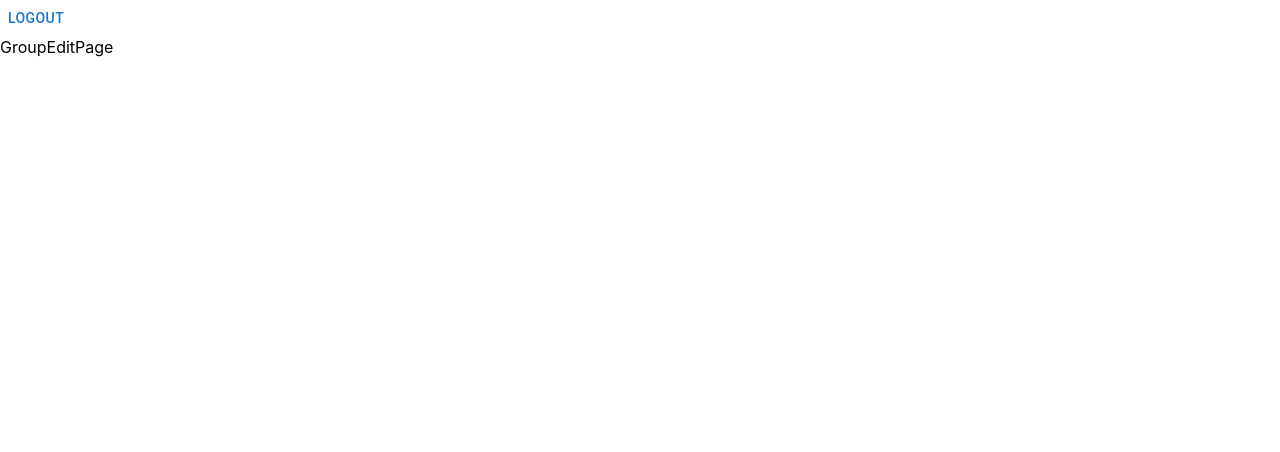
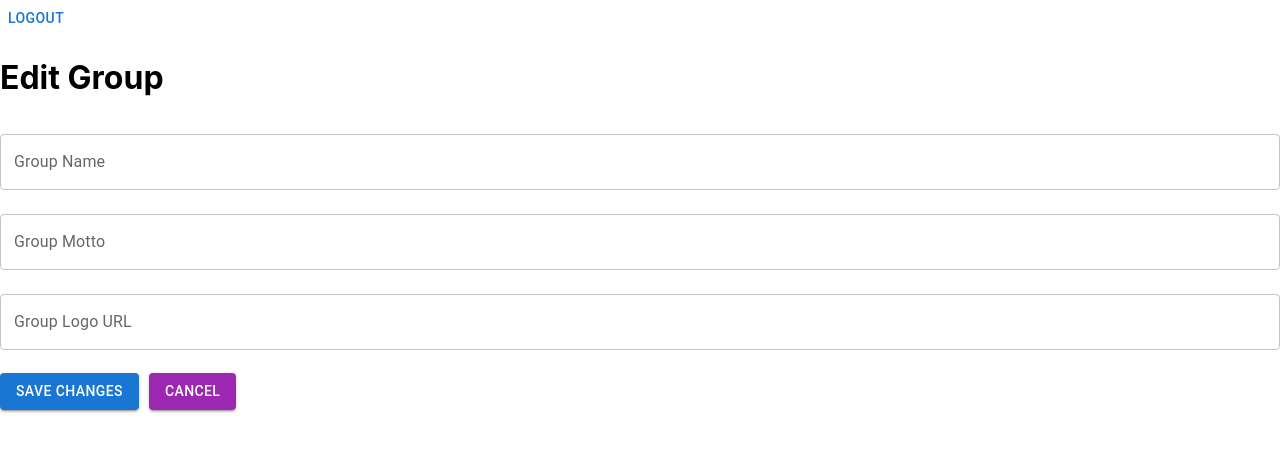
Before and after one commit to naica922/223_group3_blogProject_frontend, a React (Create React App) app in the folder react_frontend/: page /groups/edit/1 in a window 1280 px wide. Shown: the top 452 px of the page. Built offline with nearby package versions, Linux system fonts and the light colour scheme; no server answers; sample sign-in values are in the browser's storage.

Commit message:
Creating the group Edit Page
You can now edit all the details except the id (of corse) of a specific group

```diff
--- a/react_frontend/src/Services/GroupService.ts
+++ b/react_frontend/src/Services/GroupService.ts
@@ -2,11 +2,12 @@ import api from '../config/Api';
 import { Group } from '../types/models/Group.model';
 
 const GroupService = {
+    // Get all groups
     getAllGroups: () => {
         return api.get(`/groups`);
     },
 
-    // Get Group by id
+    // Get Group by ID
     getGroup: async (groupId: string): Promise<Group> => {
         const { data } = await api.get<Group>(`/groups/${groupId}`);
         return data;
@@ -17,9 +18,9 @@ const GroupService = {
         return api.post('/groups', group);
     },
 
-    // Update group by ID (Admins)
-    updateGroup: (group: Group) => {
-        return api.put(`/groups/${group.id}`, group);
+    // ✅ Fixed: Update group by ID (Admins)
+    updateGroup: (groupId: string, updatedData: Partial<Group>) => {
+        return api.put(`/groups/${groupId}`, updatedData);
     },
 
     // Delete group (Admins)
@@ -27,19 +28,19 @@ const GroupService = {
         return api.delete(`/groups/${groupId}`);
     },
 
-    // Get group members
-    getGroupMembers: () => {
-        return api.get(`/groups`);
+    // ✅ Fixed: Get members of a specific group
+    getGroupMembers: (groupId: string) => {
+        return api.get(`/groups/${groupId}/members`);
     },
 
-    // Add user to group
+    // ✅ Fixed: Add user to a specific group
     addUserToGroup: (groupId: string, userId: string) => {
-        return api.post(`/groups`, { userId });
+        return api.post(`/groups/${groupId}/users`, { userId });
     },
 
-    // Remove user from group
+    // ✅ Fixed: Remove user from a specific group
     removeUserFromGroup: (groupId: string, userId: string) => {
-        return api.delete(`/groups`);
+        return api.delete(`/groups/${groupId}/users/${userId}`);
     }
 };
 
--- a/react_frontend/src/components/pages/GroupEditPage.tsx
+++ b/react_frontend/src/components/pages/GroupEditPage.tsx
@@ -1,7 +1,105 @@
-import React from 'react';
+import React, { useEffect, useState } from 'react';
+import { useParams, useNavigate } from 'react-router-dom';
+import GroupService from '../../Services/GroupService';
+import { Button, TextField } from "@mui/material";
 
 export default function GroupEditPage() {
+    const { groupId } = useParams();
+    const navigate = useNavigate();
+
+
+    const [groupData, setGroupData] = useState<{
+        groupName: string;
+        motto: string;
+        logo: string;
+    }>({
+        groupName: '',
+        motto: '',
+        logo: ''
+    });
+
+    useEffect(() => {
+        const fetchGroupDetails = async () => {
+            try {
+                const response = await GroupService.getGroup(groupId!);
+                setGroupData({
+                    groupName: response.groupName,
+                    motto: response.motto,
+                    logo: response.logo
+                });
+            } catch (error) {
+                console.error("Error fetching group details:", error);
+            }
+        };
+
+        if (groupId) {
+            fetchGroupDetails();
+        }
+    }, [groupId]);
+
+    const handleInputChange = (e: React.ChangeEvent<HTMLInputElement>) => {
+        const { name, value } = e.target;
+        setGroupData(prevData => ({
+            ...prevData,
+            [name]: value
+        }));
+    };
+
+    const handleUpdateGroup = async () => {
+        try {
+            await GroupService.updateGroup(groupId!, groupData);
+            navigate('/admin/groups');
+        } catch (error) {
+            console.error("Error updating group:", error);
+        }
+    };
+
     return (
-        <div>GroupEditPage</div>
+        <div>
+            <h1>Edit Group</h1>
+
+            <TextField
+                label="Group Name"
+                name="groupName"
+                value={groupData.groupName}
+                onChange={handleInputChange}
+                fullWidth
+                margin="normal"
+            />
+            <TextField
+                label="Group Motto"
+                name="motto"
+                value={groupData.motto}
+                onChange={handleInputChange}
+                fullWidth
+                margin="normal"
+            />
+            <TextField
+                label="Group Logo URL"
+                name="logo"
+                value={groupData.logo}
+                onChange={handleInputChange}
+                fullWidth
+                margin="normal"
+            />
+
+            <Button
+                variant="contained"
+                color="primary"
+                onClick={handleUpdateGroup}
+                style={{ marginTop: '15px', marginRight: '10px' }}
+            >
+                Save Changes
+            </Button>
+
+            <Button
+                variant="contained"
+                color="secondary"
+                onClick={() => navigate('/admin/groups')}
+                style={{ marginTop: '15px' }}
+            >
+                Cancel
+            </Button>
+        </div>
     );
 }
```
